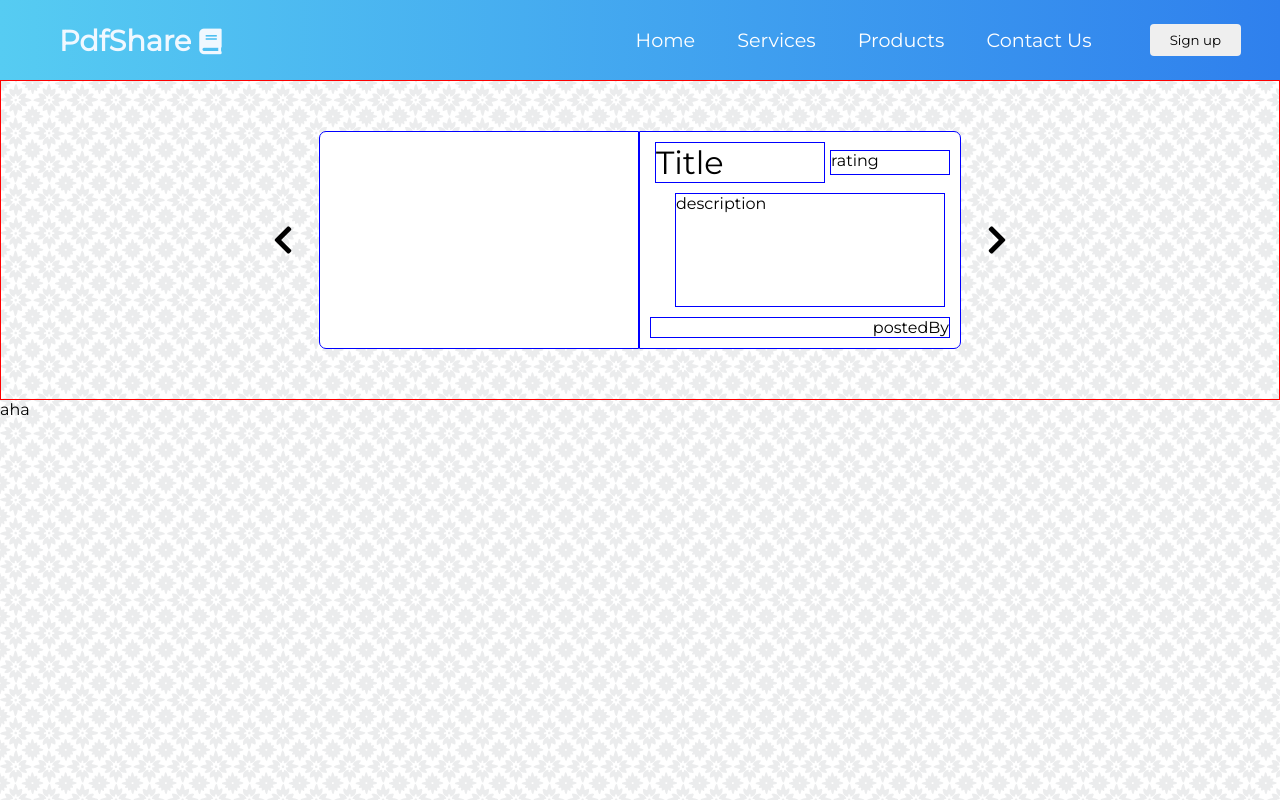
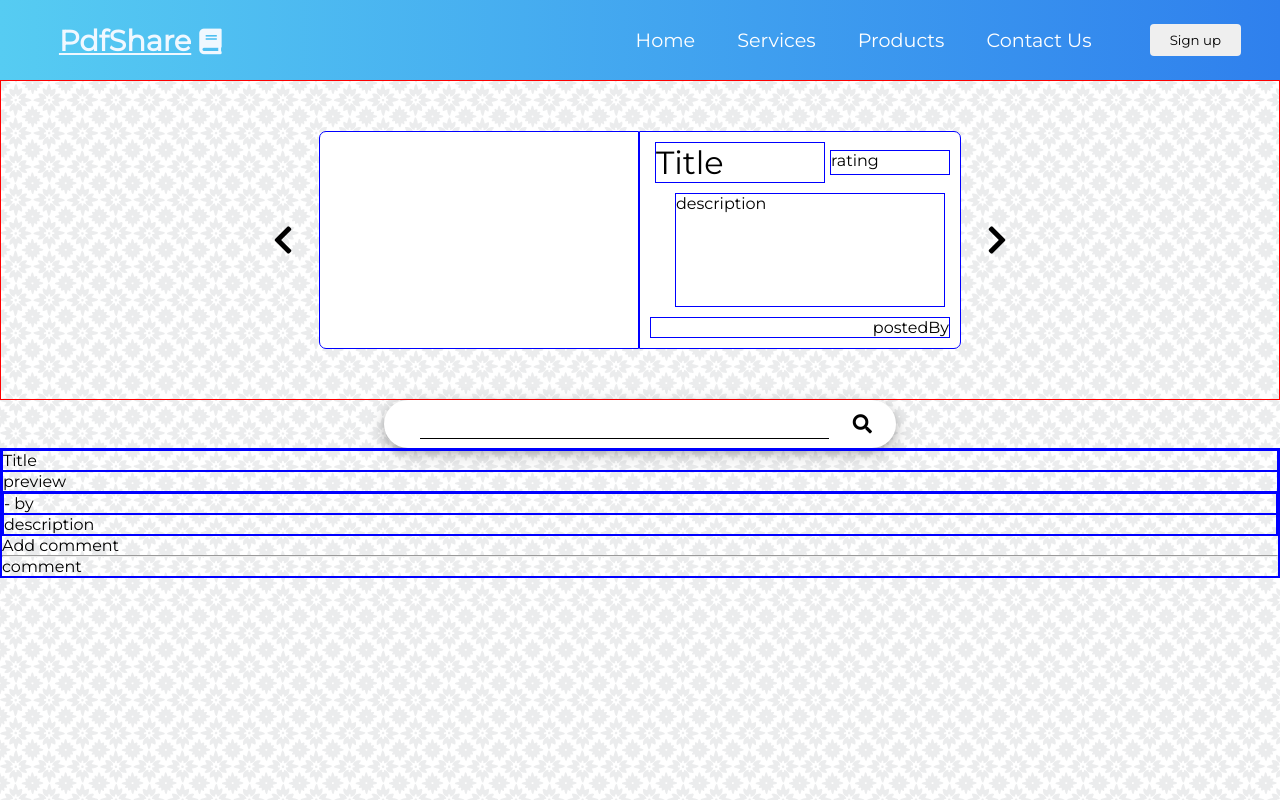
Before and after one commit to tekkiconz/IT4409-project-fe, a React (Create React App) app: page /product in a window 1280 px wide. Built offline with nearby package versions, Linux system fonts and the light colour scheme.

Commit message:
add layout

```diff
--- a/src/App.js
+++ b/src/App.js
@@ -1,17 +1,26 @@
+import { useState } from 'react';
 import './App.css';
 import { Route } from './Route/Route';
 import Navbar from './component/NavBar/NavBar'
 import Home from './component/Home/Home'
 import Product from './component/Product/Product'
 import FeaturedProductsCarousel from './component/FeaturedProductsCarousel/FeaturedProductsCarousel'
+import SearchBar from './component/SearchBar/SearchBar'
+import PostProduct from './component/PostProduct/PostProduct';
+import Modal from './component/Modal/Modal';
 
 function App() {
+  const [showModal, setShowModal] = useState(false);
+
   return (
     <div className="App">
-      <Navbar />
+      <Modal showModal={showModal} setShowModal={setShowModal} />
+      <Navbar setShowModal={setShowModal} />
       <FeaturedProductsCarousel />
+      <SearchBar />
       <Route exact path='/' component={Home} />
-      <Route exact path='/product' component={Product} />
+      <Route path='/product' component={Product} />
+      <Route exact path='/post' component={PostProduct} />
     </div>
   );
 }
--- a/src/component/NavBar/NavBar.js
+++ b/src/component/NavBar/NavBar.js
@@ -12,9 +12,20 @@ class NavBar extends Component {
   }
 
   render() {
+    const { setShowModal } = this.props;
+
+    const handleOnClick = e => {
+      setShowModal(prev => !prev);
+    }
+
     return (
       <nav className="NavbarItems">
-        <h1 className="navbar-logo">PdfShare<i className="fas fa-book"></i></h1>
+        <Link className="navbar-logo" to='/'>
+          <h1 >
+            PdfShare
+            <i className="fas fa-book"></i>
+          </h1>
+        </Link>
         <div className="menu-icon" onClick={this.handleClick}>
           <i className={this.state.clicked ? 'fas fa-times' : "fas fa-bars"}></i>
         </div>
@@ -28,7 +39,7 @@ class NavBar extends Component {
               </li>);
           })}
         </ul>
-        <Button>Sign up</Button>
+        <Button onClick={handleOnClick}>Sign up</Button>
       </nav>
     )
   }
--- a/src/component/Product/Product.js
+++ b/src/component/Product/Product.js
@@ -4,8 +4,32 @@ import './Product.css';
 export default class Body extends Component {
   render() {
     return (
-      <div className="Product">
-        aha
+      <div className="Product test">
+        <div className='product-container test'>
+          <div className='product-title test'>
+            Title
+          </div>
+          <div className="product-info">
+            <div className='product-preview test'>preview</div>
+            <div className='product-information test'>
+              <div className='product-author test'>
+                - by
+              </div>
+              <div className='product-description test'>
+                description
+              </div>
+            </div>
+          </div>
+          <div className='product-comment-container '>
+            <div className='product-comment-post'>
+              Add comment
+            </div>
+            <hr className='product-comment-divider' />
+            <div className='product-comment'>
+              comment
+            </div>
+          </div>
+        </div>
       </div>)
   }
 }
```
